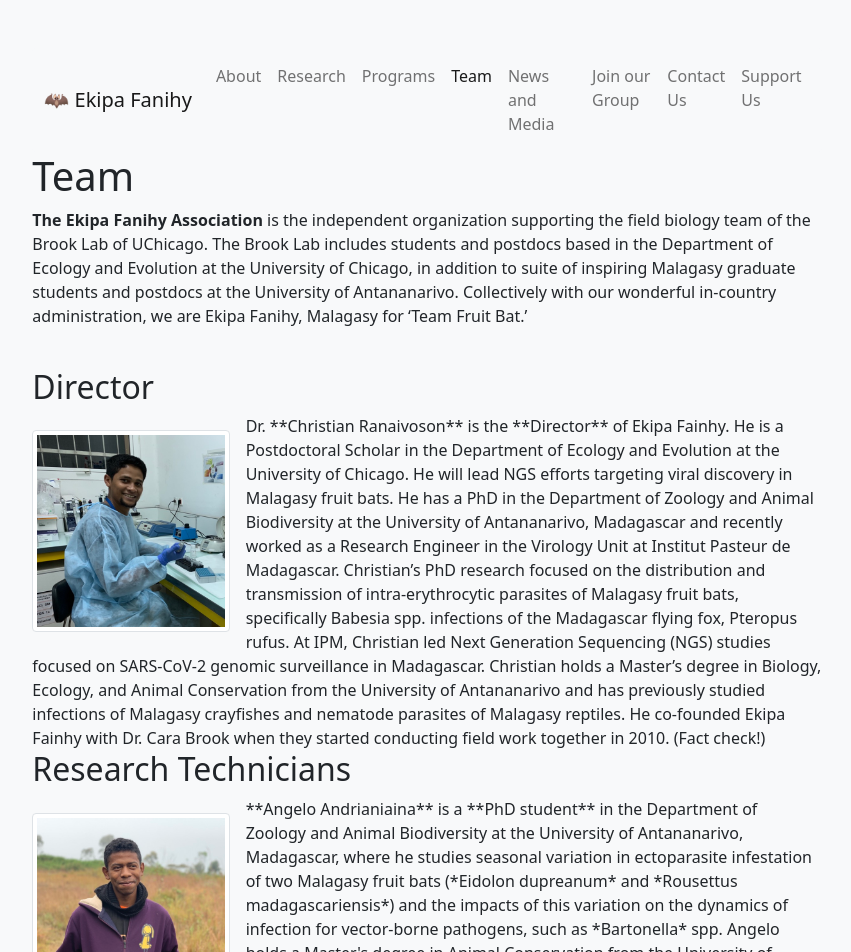
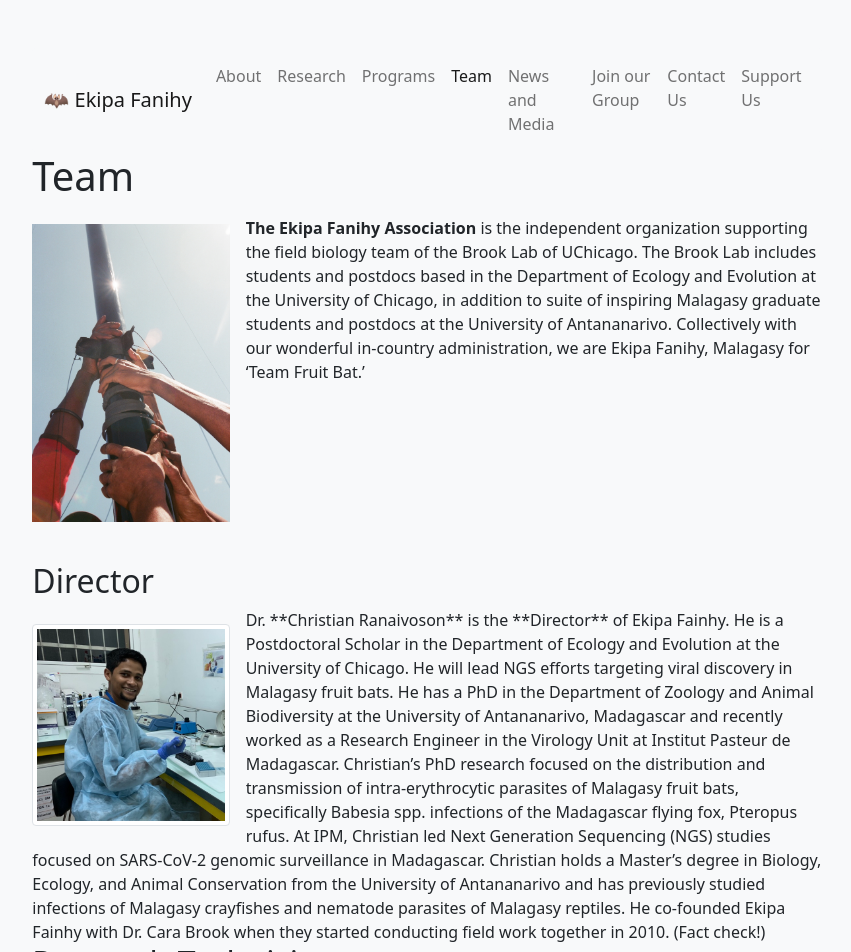
Before and after one commit to brooklabteam/www-ekipafanihy, a Jekyll site: the page built from Team.md, in a window 1280 px wide. Shown: the top 952 px of the page, without its empty margins (213-1064 px from the left). Built offline with Jekyll 4.4.1, drawn with Linux system fonts in a browser that asks for light colours.

Commit message:
team page edits

```diff
--- a/Team.md
+++ b/Team.md
@@ -3,6 +3,7 @@ layout: page
 title: Team
 permalink: /team
 ---
+<img src="/assets/team/Hands together.JPG" alt="hands" class="float-start col-sm-3" />
 
 **The Ekipa Fanihy Association** is the independent organization supporting the field biology team of the Brook Lab of UChicago. The Brook Lab includes students and postdocs based in the Department of Ecology and Evolution at the University of Chicago, in addition to suite of inspiring Malagasy graduate students and postdocs at the University of Antananarivo. Collectively with our wonderful in-country administration, we are Ekipa Fanihy, Malagasy for ‘Team Fruit Bat.’
 
```
Also changed, not shown: assets/team/Hands together.JPG (added).
